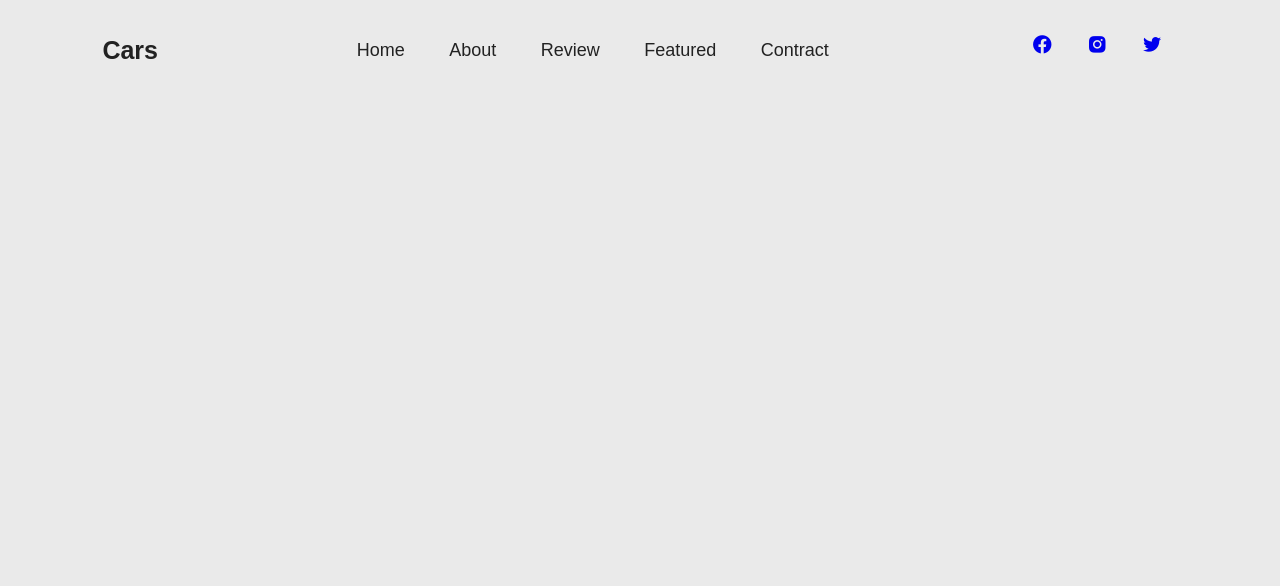
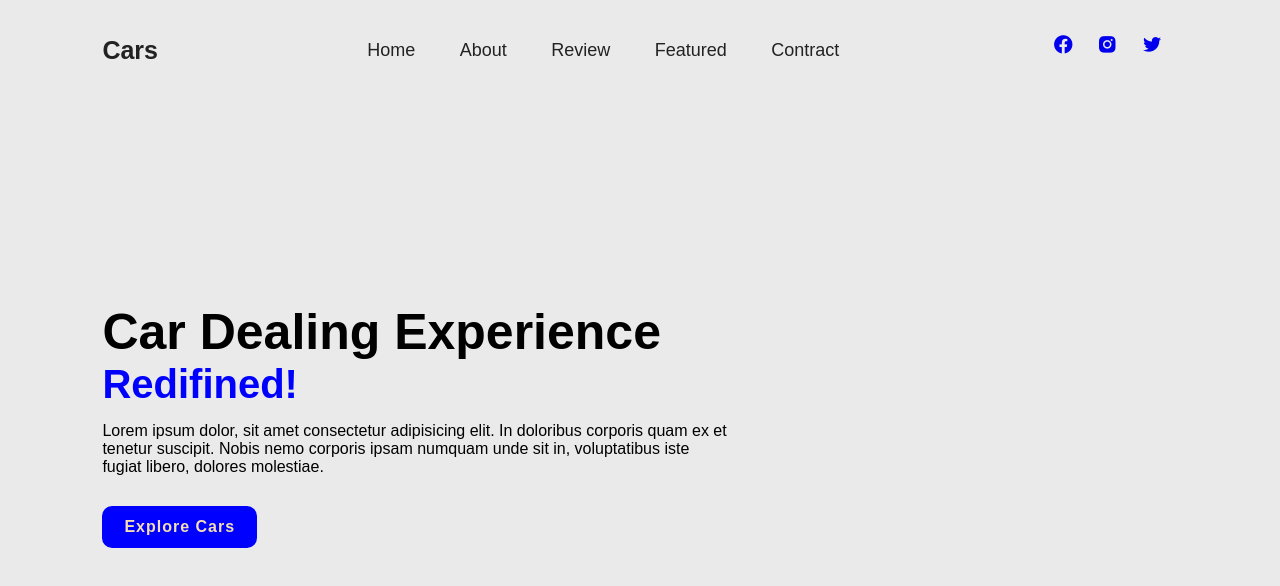
Before and after one commit to Noman4d/project-cars, a plain HTML site: page index.html in a window 1280 px wide. Drawn offline with nearby package versions, Linux system fonts and the light colour scheme.

Commit message:
added main part texts

```diff
--- a/index.html
+++ b/index.html
@@ -23,6 +23,16 @@
             <a href="#"><i class='bx bxl-twitter' ></i></a>
         </div>
     </header>
+    <main>
+        <section class="home">
+                <div class="home-content">
+                    <h1>Car Dealing Experience</h1>
+                    <h3>Redifined!</h3>
+                    <p>Lorem ipsum dolor, sit amet consectetur adipisicing elit. In doloribus corporis quam ex et tenetur suscipit. Nobis nemo corporis ipsam numquam unde sit in, voluptatibus iste fugiat libero, dolores molestiae.</p>
+                    <a href="#" class="btn">Explore Cars</a>
+                </div>
 
+        </section>
+    </main>
 </body>
 </html>
--- a/styles/index.css
+++ b/styles/index.css
@@ -50,12 +50,13 @@ body{
     align-items: center;
     border: 1px solid transparent;
     transition: .5s;
-}
+
 .header-icons{
     display: flex;
     height: 40px;
     width: 150px;
     justify-content: space-between;
+}
 }
 .header-icons a i{
     font-size: 22px;
@@ -64,3 +65,43 @@ body{
 .header-icons a:hover{
     border-color: red;
 }
+/* main  */
+.home{
+    height: 100vh;
+    width: 100%;
+    align-items: center;
+    display: flex;
+    padding: 50px 8% 0;
+}
+.home-content{
+    width: 630px;
+}
+.home-content h1{
+        font-size: 50px;
+        font-weight: 600px;
+        line-height: 1.2;
+}
+.home-content h3{
+    font-size: 40px;
+    color: blue;
+}
+.home-content p{
+    font-size: 16px;
+    margin: 15px 0 30px;
+}
+.home-content .btn{
+    display: inline-block;
+    text-decoration: none;
+    padding: 10px 20px;
+    background-color: blue;
+    border: 2px solid blue;
+    border-radius: 10px;
+    color: wheat;
+    transition: .5s;
+    font-weight: 700;
+    letter-spacing: 1px;
+}
+.btn:hover{
+    background-color: transparent;
+    color: #222;
+}
```
